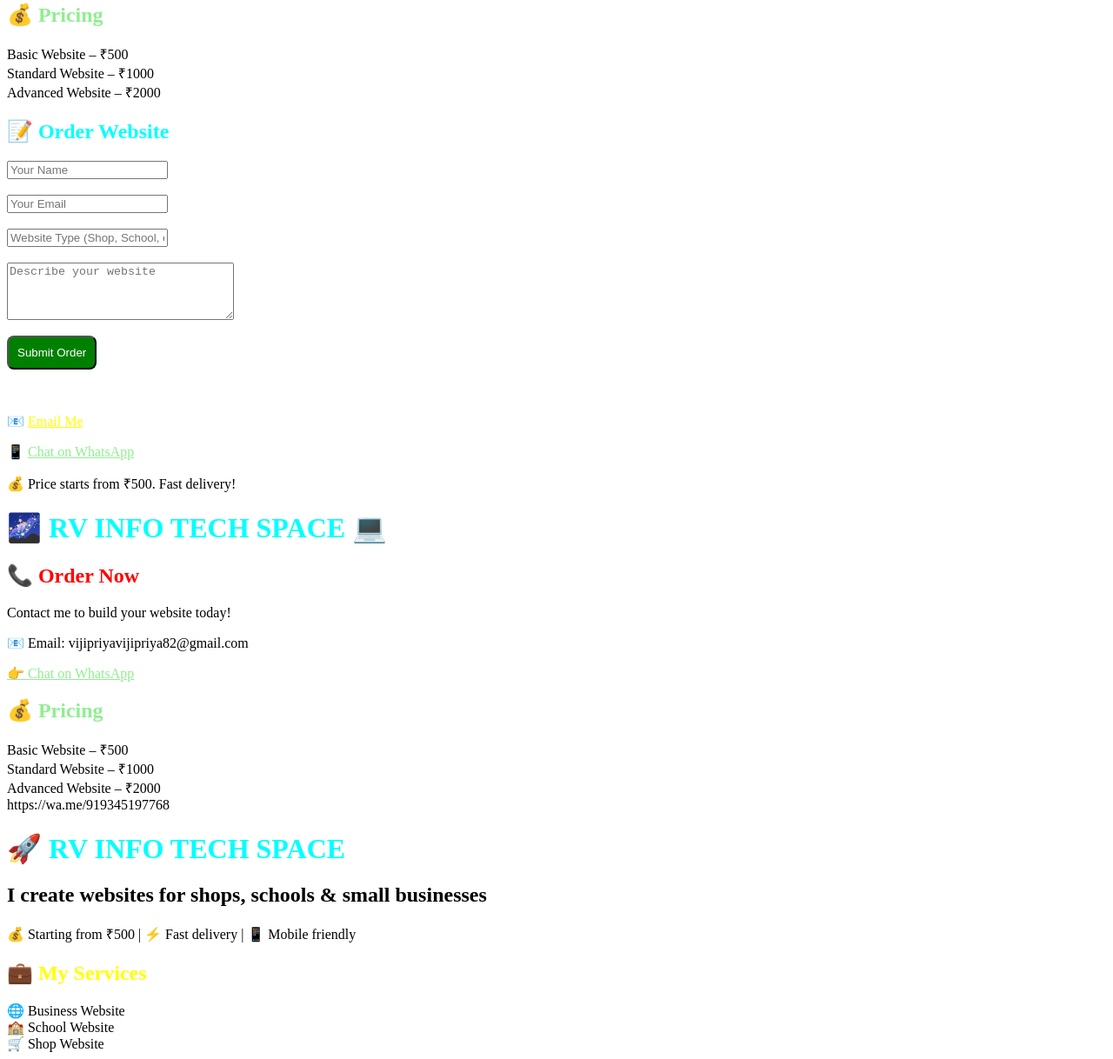
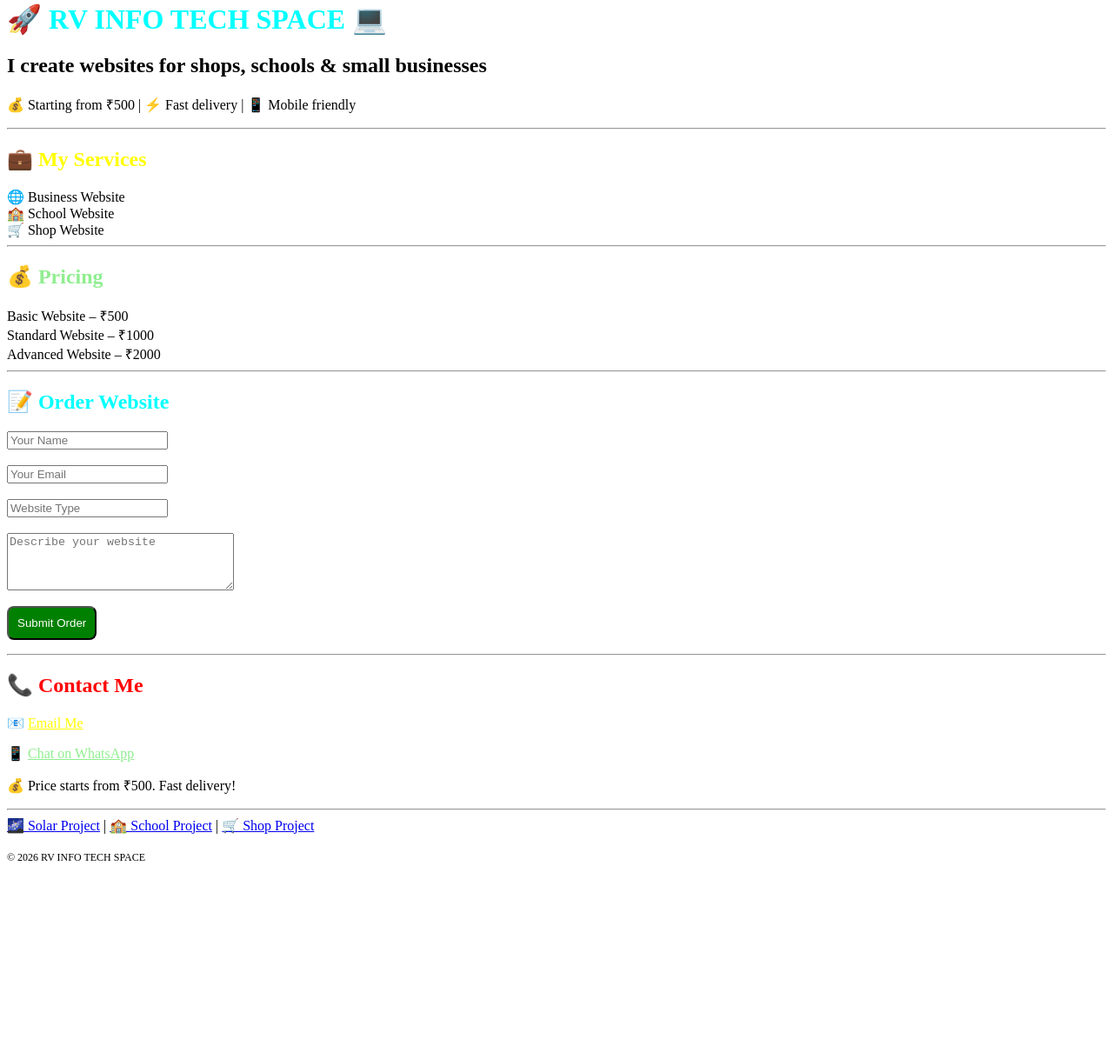
Before and after one commit to vijipriyavijipriya82-dot/RV-INFO-TECH-SPACE-, a plain HTML site: page index.html in a window 1280 px wide. Shown: the part 5-1223 px from the top of the page at 87% size. After the commit the page ends 1011 px from the top, so only its background shows below. Drawn offline with Linux system fonts and the light colour scheme.

Commit message:
Update index.html

```diff
--- a/index.html
+++ b/index.html
@@ -1,8 +1,28 @@
+<body>
+
+<h1 style="color:cyan;">🚀 RV INFO TECH SPACE 💻</h1>
+
+<h2>I create websites for shops, schools & small businesses</h2>
+
+<p>💰 Starting from ₹500 | ⚡ Fast delivery | 📱 Mobile friendly</p>
+
+<hr>
+
+<h2 style="color:yellow;">💼 My Services</h2>
+
+<div class="box">🌐 Business Website</div>
+<div class="box">🏫 School Website</div>
+<div class="box">🛒 Shop Website</div>
+
+<hr>
+
 <h2 style="color:lightgreen;">💰 Pricing</h2>
 
 <div class="box">Basic Website – ₹500</div>
 <div class="box">Standard Website – ₹1000</div>
 <div class="box">Advanced Website – ₹2000</div>
+
+<hr>
 
 <h2 style="color:cyan;">📝 Order Website</h2>
 
@@ -12,16 +32,19 @@
 
 <input type="email" name="Email" placeholder="Your Email" required><br><br>
 
-    <input type="text" name="Type" placeholder="Website Type (Shop, School, etc)" required><br><br>
+<input type="text" name="Type" placeholder="Website Type" required><br><br>
 
 <textarea name="Details" placeholder="Describe your website" rows="4" cols="30"></textarea><br><br>
 
 <button type="submit" style="padding:10px; border-radius:8px; background:green; color:white;">
 Submit Order
 </button>
+
 </form>
 
-<br>
+<hr>
+
+<h2 style="color:red;">📞 Contact Me</h2>
 
 <p>
 📧 <a href="mailto:vijipriyavijipriya82@gmail.com" style="color:yellow;">
@@ -37,32 +60,14 @@ Chat on WhatsApp
 
 <p>💰 Price starts from ₹500. Fast delivery!</p>
 
-<h1 style="color:cyan;">🌌 RV INFO TECH SPACE 💻</h1>
+<hr>
 
-<h2 style="color:red;">📞 Order Now</h2>
+<a href="solar.html">🌌 Solar Project</a> |
+<a href="school.html">🏫 School Project</a> |
+<a href="shop.html">🛒 Shop Project</a>
 
-<p>Contact me to build your website today!</p>
+<p style="margin-top:20px; font-size:12px;">
+© 2026 RV INFO TECH SPACE
+</p>
 
-<p>📧 Email: vijipriyavijipriya82@gmail.com</p>
-
-<a href="https://wa.me/919345197768" style="color:lightgreen;">
-👉 Chat on WhatsApp
-</a>
-
-<h2 style="color:lightgreen;">💰 Pricing</h2>
-
-<div class="box">Basic Website – ₹500</div>
-<div class="box">Standard Website – ₹1000</div>
-<div class="box">Advanced Website – ₹2000</div>
-
-https://wa.me/919345197768
-
-<h1 style="color:cyan;">🚀 RV INFO TECH SPACE</h1>
-
-<h2>I create websites for shops, schools & small businesses</h2>
-
-<p>💰 Starting from ₹500 | ⚡ Fast delivery | 📱 Mobile friendly</p><h2 style="color:yellow;">💼 My Services</h2>
-
-<div class="box">🌐 Business Website</div>
-<div class="box">🏫 School Website</div>
-<div class="box">🛒 Shop Website</div>
+</body>
```
Lines whose indentation alone changed are shown as unchanged.
